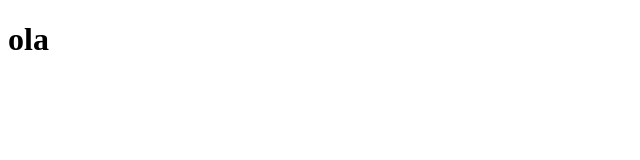
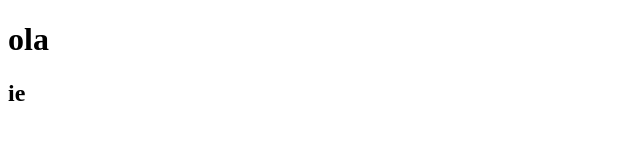
Before and after one commit to HenriBueno00/Desenvolvimento_Web, a plain HTML site: page API FATEC/Index.html in a window 1280 px wide. Shown: the full height of the page, 0-640 px from the left. Drawn offline with Linux system fonts and the light colour scheme.

Commit message:
Update Index.html

```diff
--- a/API FATEC/Index.html
+++ b/API FATEC/Index.html
@@ -7,5 +7,8 @@
 </head>
 <body>
     <h1>ola</h1>
+    <h2>ie
+
+    </h2>
 </body>
 </html>
```
